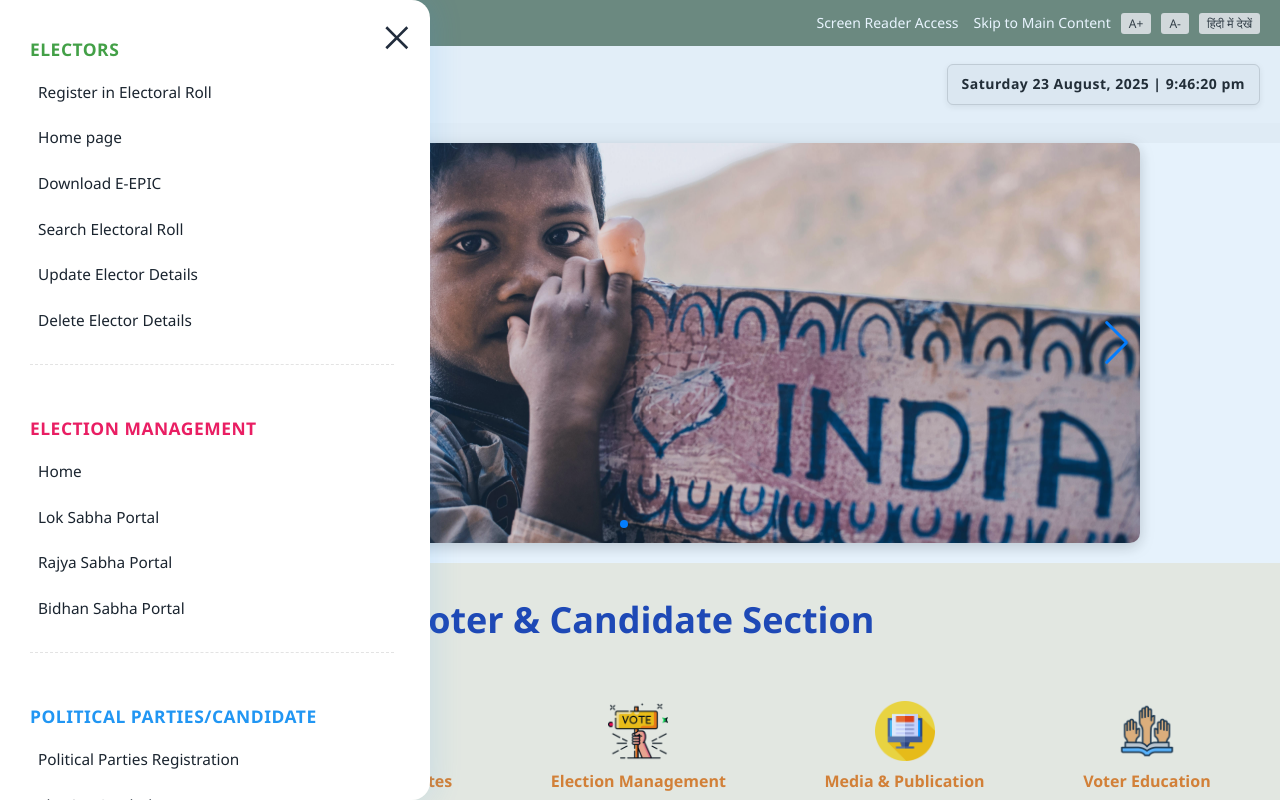
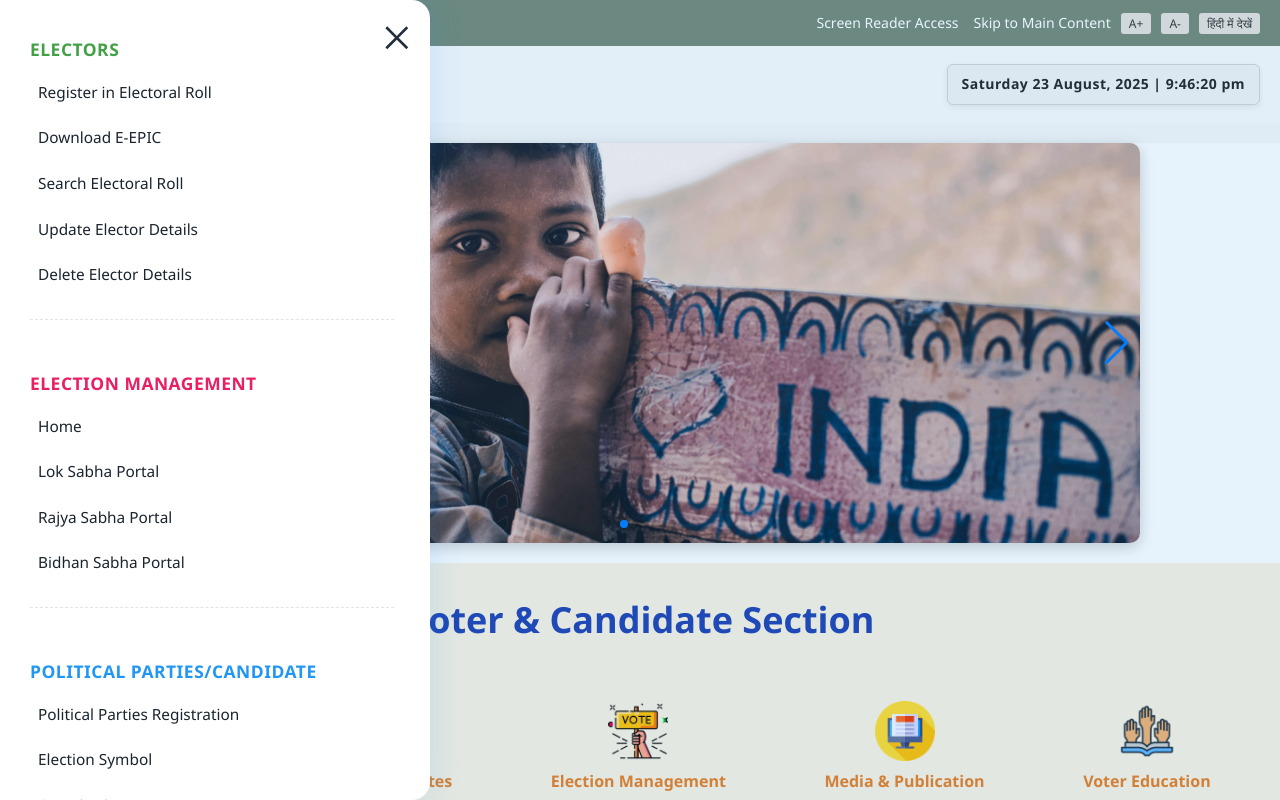
Before and after one commit to Priyangana-B/ecivoting-frontend, a React (Vite) app: page / in a window 1280 px wide. Both pictures are taken after a click on the element "Menu". Shown: the top 800 px of the page. Built offline with nearby package versions, Linux system fonts and the light colour scheme; no server answers; grey boxes are pictures that could not be loaded.

Commit message:
final push

```diff
--- a/src/head_foot_nav/MegaMenu.jsx
+++ b/src/head_foot_nav/MegaMenu.jsx
@@ -8,7 +8,6 @@ const menuSections = [
     title: 'ELECTORS',
     links: [
       { name: 'Register in Electoral Roll', href: 'Register' },
-      { name: 'Home page', href: 'Home' },
       { name: 'Download E-EPIC', href: 'DownloadEpic' },
       { name: 'Search Electoral Roll', href: 'SearchElectoralRoll' },
       { name: 'Update Elector Details', href: 'UpdateDetails' },
```
